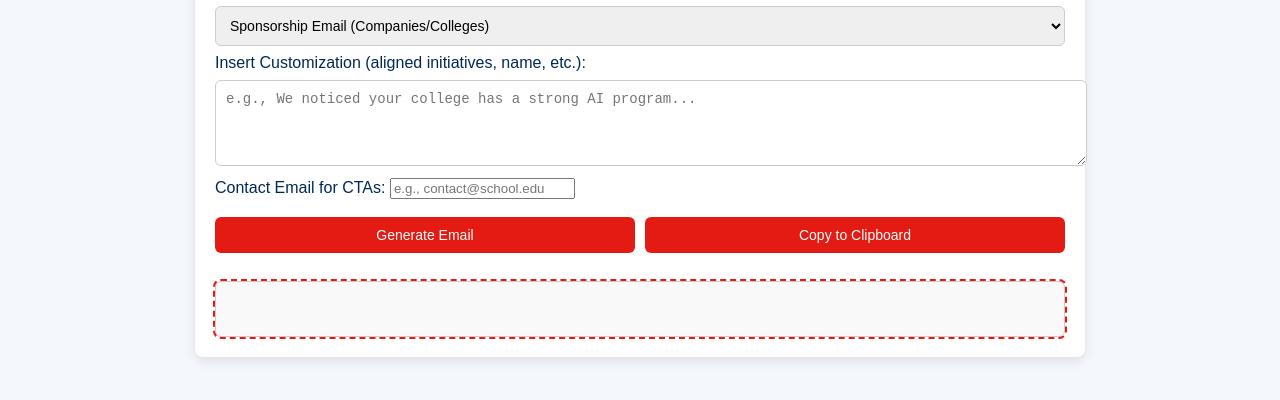
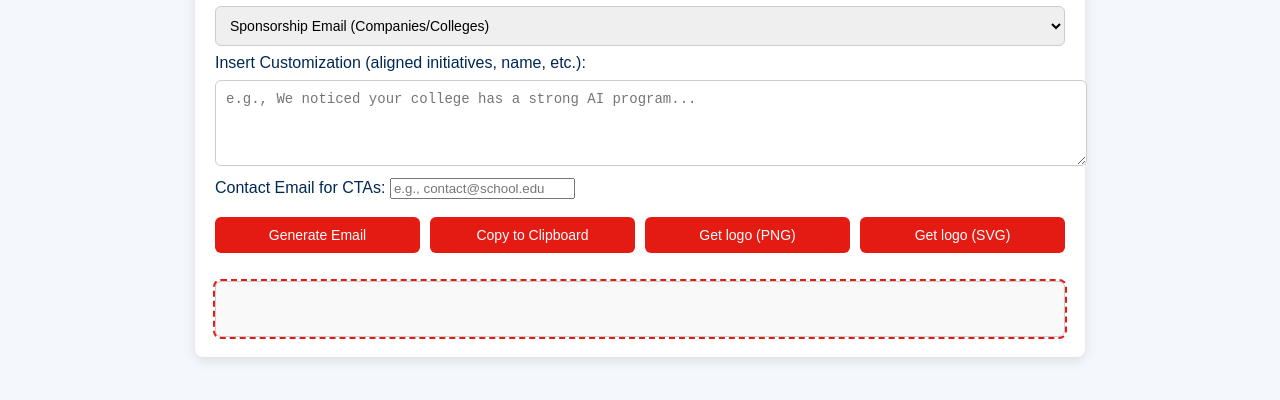
Before and after one commit to AMEND09/TSA_Email_Gen, a plain HTML site: page index.html in a window 1280 px wide. Shown: the part 238-638 px from the top of the page. Drawn offline with Linux system fonts and the light colour scheme.

Commit message:
Replace generator.html with index.html for email generation functionality

```diff
--- a/generator.html
+++ b/index.html
@@ -112,6 +112,8 @@
     <div class="buttons">
       <button onclick="generateEmail()">Generate Email</button>
       <button onclick="copyEmail()">Copy to Clipboard</button>
+      <button onclick="window.open('https://amend09.github.io/TSA_Email_Gen/dMHS%20TSA%20Logo.png','_blank')">Get logo (PNG)</button>
+      <button onclick="window.open('https://amend09.github.io/TSA_Email_Gen/dMHS%20TSA%20Logo.svg','_blank')">Get logo (SVG)</button>
     </div>
 
     <div class="email-preview" id="preview" contenteditable="true">
```
